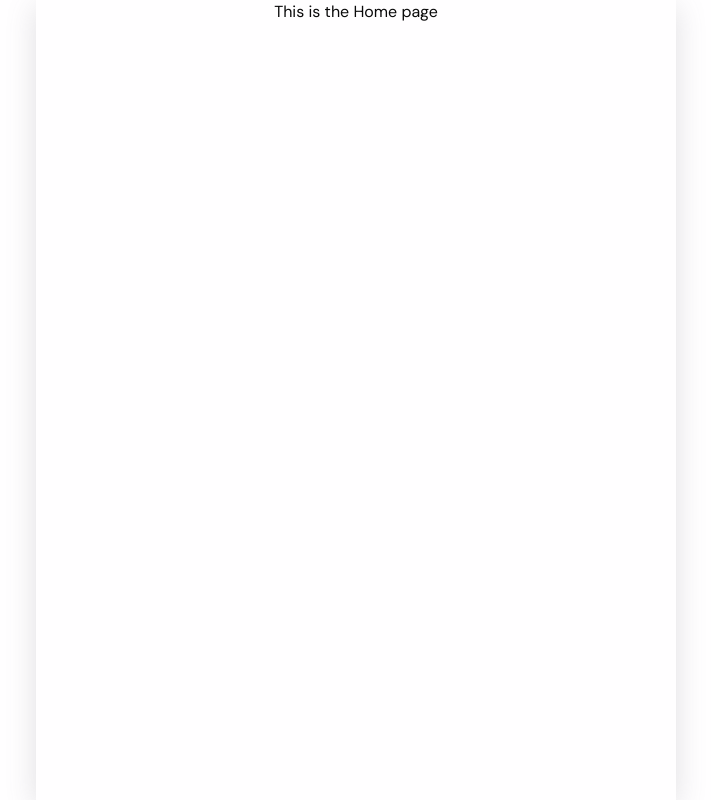
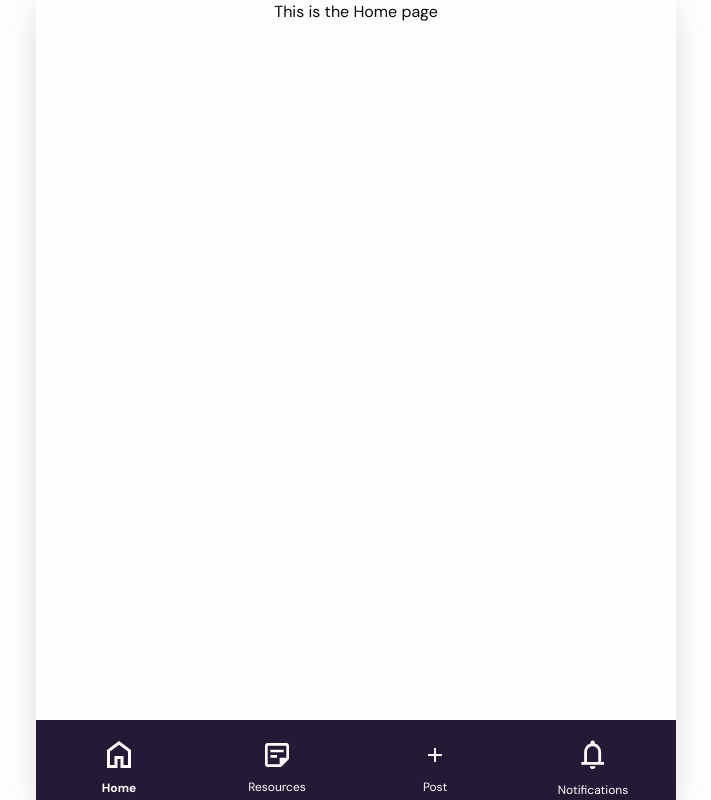
Before and after one commit to SafePlaceInternational/TDA-Connect, a Next.js app: page / in a window 1280 px wide. Shown: the whole page, without its empty margins (284-995 px from the left). Built offline with nearby package versions, Linux system fonts and the light colour scheme.

Commit message:
bottom nav bar added to main layout

```diff
--- a/src/app/client-layout.tsx
+++ b/src/app/client-layout.tsx
@@ -2,6 +2,7 @@
 
 import React, { RefObject, useEffect, useRef, useState } from "react";
 import { usePathname } from "next/navigation";
+import BottomNavBar from "@/components/bottom-nav-bar/bottom-nav-bar";
 
 export default function ClientLayout({
   children,
@@ -26,19 +27,17 @@ export default function ClientLayout({
     return () => window.removeEventListener("resize", checkOverflow);
   }, [pathname]);
   return (
-    <div className="flex flex-col max-h-screen h-screen">
+    <div className="flex flex-col min-h-screen">
       <main
         id="client-layout-inner1"
         className="flex flex-col overflow-scroll"
         ref={containerRef}
       >
-        <div
-          id="client-layout-inner2"
-          className="flex-grow flex justify-start"
-        >
+        <div id="client-layout-inner2" className="flex-grow flex justify-start">
           {children}
         </div>
       </main>
+      <BottomNavBar />
     </div>
   );
 }
--- a/src/app/home/page.tsx
+++ b/src/app/home/page.tsx
@@ -1,11 +1,9 @@
 import ViewPost from "@/components/view-post/view-post";
-import BottomNavBar from "@/components/bottom-nav-bar/bottom-nav-bar";
 
-export default function Home(){
-    return(
-        <div className="w-full">
-            <ViewPost/>
-            <BottomNavBar />
-        </div>
-    )
+export default function Home() {
+  return (
+    <div className="w-full">
+      <ViewPost />
+    </div>
+  );
 }
--- a/src/components/bottom-nav-bar/bottom-nav-bar.tsx
+++ b/src/components/bottom-nav-bar/bottom-nav-bar.tsx
@@ -2,7 +2,7 @@ import Image from "next/image";
 
 export default function BottomNavBar() {
   return (
-    <nav className="fixed bottom-0 left-0 right-0 bg-primary-500 h-[80-px] border-none m-0">
+    <nav className="fixed max-w-[640px] w-full bottom-0 bg-primary-500 h-20 border-none m-0">
       <div className="flex justify-around px-2 pb-4 pt-3 gap-2">
         <button className="flex flex-col items-center justify-center text-white group">
           <div className="px-6 py-2 rounded-3xl group-hover:bg-accent-purple transition-colors">
```
Lines whose indentation alone changed are shown as unchanged.
